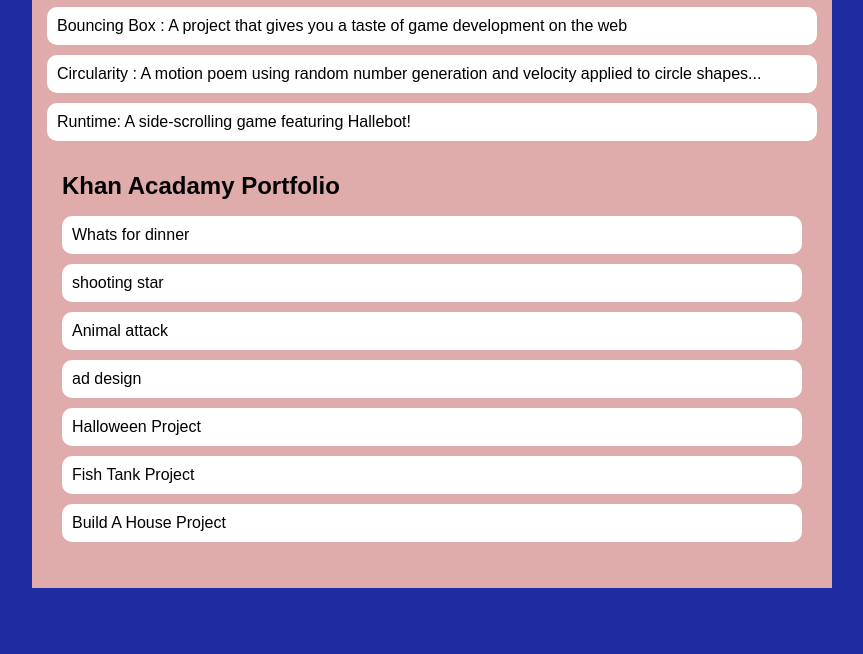
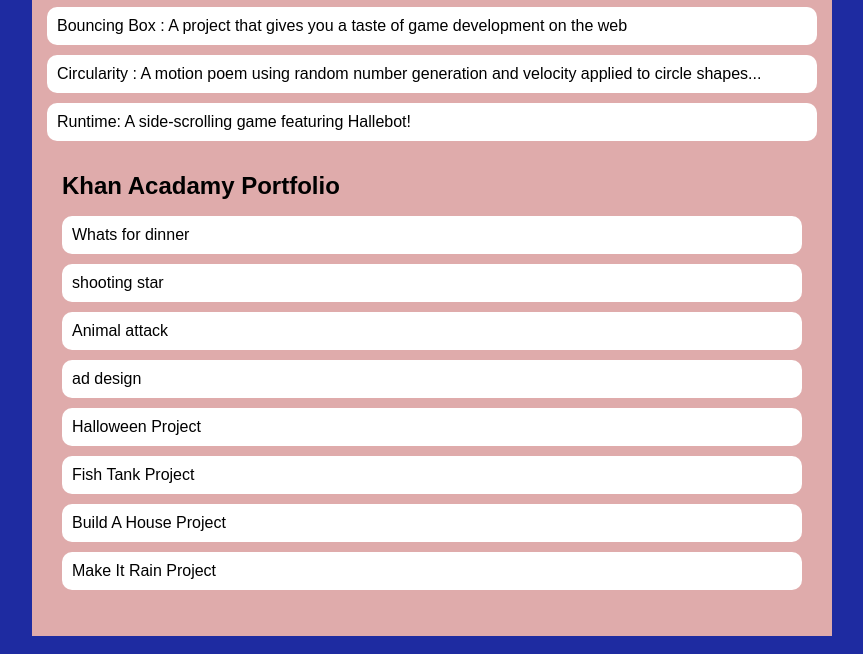
Before and after one commit to EastonWood7/EastonWood7.github.io, a plain HTML site: page portfolio.html in a window 1280 px wide. Shown: the part 197-851 px from the top of the page, without its empty margins (208-1071 px from the left). Before the commit the page ends 803 px from the top, so only its background shows below. Drawn offline with Linux system fonts and the light colour scheme.

Commit message:
added make it rain project

```diff
--- a/portfolio.html
+++ b/portfolio.html
@@ -39,6 +39,7 @@
         <li><a href="https://www.khanacademy.org/computer-programming/halloween-project/5979768284954624">Halloween Project</a></li>
         <li><a href="https://www.khanacademy.org/computer-programming/spin-off-of-project-fish-tank/4609233124245504">Fish Tank Project</a></li>
         <li><a href="https://www.khanacademy.org/computer-programming/spin-off-of-project-build-a-house/6288513731510272">Build A House Project</a></li>
+        <li><a href="https://www.khanacademy.org/computer-programming/spin-off-of-project-fish-tank/5756237201391616">Make It Rain Project</a></li>
          </ul>
         </div>
       </main>
```
